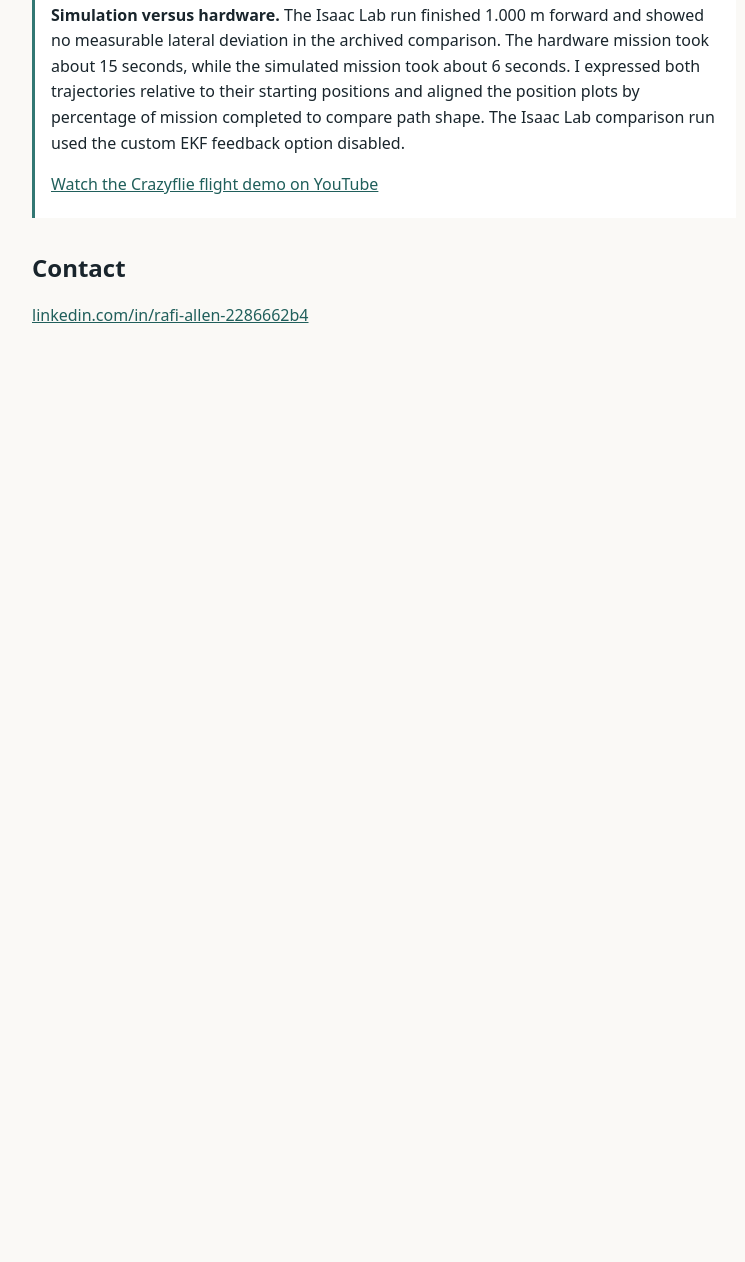
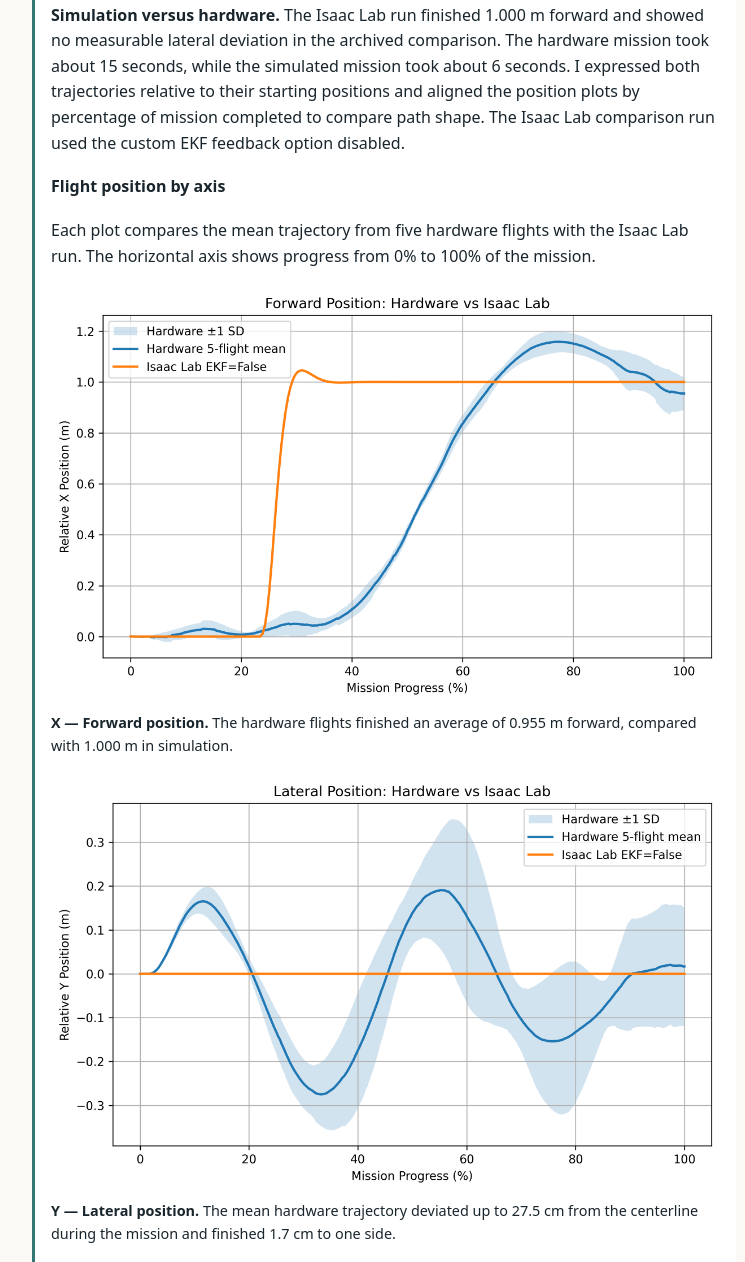
Before and after one commit to RafiAllen/rafiallen.github.io, a plain HTML site: page index.html in a window 1280 px wide. Shown: the part 1900-3162 px from the top of the page, without its empty margins (256-1001 px from the left). Before the commit the page ends 2284 px from the top, so only its background shows below. Drawn offline with Linux system fonts and the light colour scheme.

Commit message:
Update project section and image references in index.html

```diff
--- a/index.html
+++ b/index.html
@@ -81,7 +81,7 @@
     <section>
       <h2>Projects</h2>
 
-      <!-- Copy the entire article block for each additional project. -->
+      <!-- Copy the entire article block below for each additional project. -->
       <article>
         <h3>Crazyflie Flight Control: From Simulation to Hardware</h3>
         <p>Summer Undergraduate Research Program (SURP) · Cal Poly San Luis Obispo</p>
@@ -143,13 +143,26 @@
 
         <p><strong>Simulation versus hardware.</strong> The Isaac Lab run finished 1.000 m forward and showed no measurable lateral deviation in the archived comparison. The hardware mission took about 15 seconds, while the simulated mission took about 6 seconds. I expressed both trajectories relative to their starting positions and aligned the position plots by percentage of mission completed to compare path shape. The Isaac Lab comparison run used the custom EKF feedback option disabled.</p>
 
-        <!-- Upload comparison_xy_trajectory.png alongside index.html, then remove this comment around the figure.
+        <h4>Flight position by axis</h4>
+        <p>Each plot compares the mean trajectory from five hardware flights with the Isaac Lab run. The horizontal axis shows progress from 0% to 100% of the mission.</p>
+
         <figure>
-          <img src="comparison_xy_trajectory.png"
-               alt="Top-down comparison showing lateral drift in the mean hardware flight path and a straight simulated path.">
-          <figcaption>Top-down view of the mean path from five hardware flights compared with the Isaac Lab run.</figcaption>
+          <img src="comparison_x_position.png"
+               alt="Forward position over mission progress for the mean hardware trajectory and the Isaac Lab run.">
+          <figcaption><strong>X — Forward position.</strong> The hardware flights finished an average of 0.955 m forward, compared with 1.000 m in simulation.</figcaption>
         </figure>
-        -->
+
+        <figure>
+          <img src="comparison_y_position.png"
+               alt="Lateral position over mission progress showing the mean hardware trajectory drifting to either side of the simulated centerline.">
+          <figcaption><strong>Y — Lateral position.</strong> The mean hardware trajectory deviated up to 27.5 cm from the centerline during the mission and finished 1.7 cm to one side.</figcaption>
+        </figure>
+
+        <figure>
+          <img src="comparison_z_position.png"
+               alt="Vertical position over mission progress showing the climb and descent for hardware and simulation.">
+          <figcaption><strong>Z — Vertical position.</strong> The mean hardware trajectory peaked at 1.051 m. The 1.077 m in the results table is the average of the five individual flight peaks.</figcaption>
+        </figure>
 
         <p><a href="https://youtu.be/XMFhNfYFFnY">Watch the Crazyflie flight demo on YouTube</a></p>
       </article>
```
